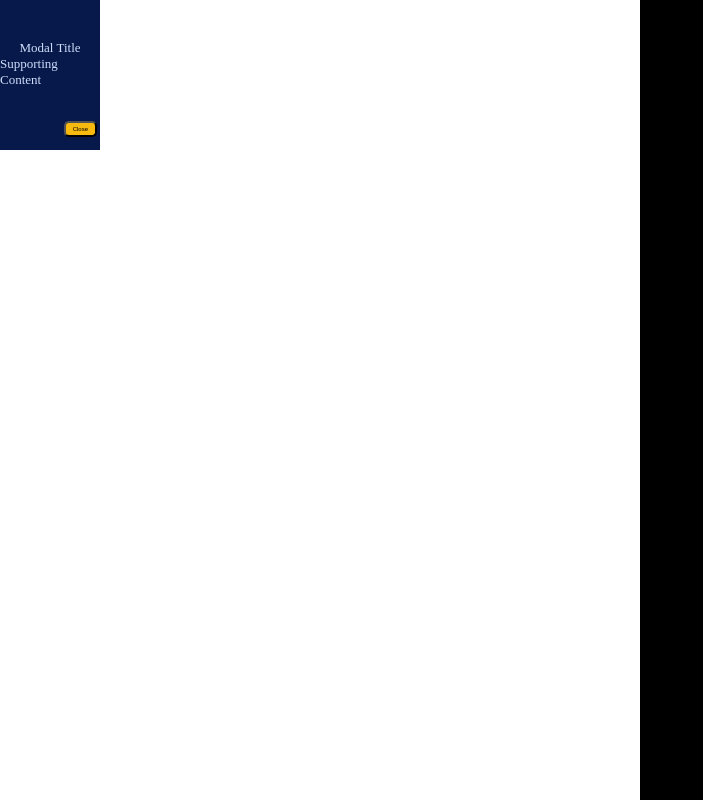
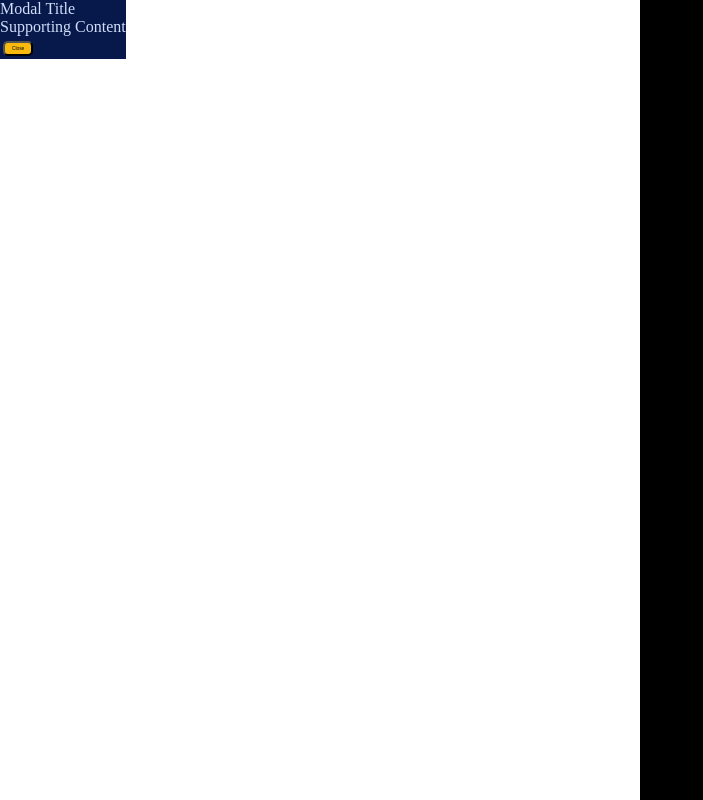
Before and after one commit to MeetYourCreator/reactjs-common-components, a React (Create React App) app: page / in a window 1280 px wide. Both pictures are taken after a click on the button "Open Modal". Shown: the part 900-1700 px from the top of the page, without its empty margins (0-703 px from the left). Built offline with nearby package versions, Linux system fonts and the light colour scheme.

Commit message:
update styling for Modal

```diff
--- a/src/components/Modal/styles.css
+++ b/src/components/Modal/styles.css
@@ -8,6 +8,19 @@
   background-color: transparent;
 }
 
+.modalContainer {
+  display: grid;
+  grid-template-columns: minmax(1px, 1fr);
+  grid-template-rows: 1fr;
+  width: fit-content;
+  height: auto;
+  position: relative;
+  z-index: 10;
+  font-size: 1rem;
+  color: #d0defa;
+  background-color: #07184a;
+}
+/*
 .modalContainer {
   display: flex;
   flex-direction: column;
@@ -20,12 +33,12 @@
   font-size: small;
   color: #d0defa;
   background-color: #07184a;
-}
+} */
 
-.footer {
+/* .footer {
   display: flex;
   justify-content: flex-end;
   position: relative;
   top: 30px;
   width: 100%;
-}
+} */
```
